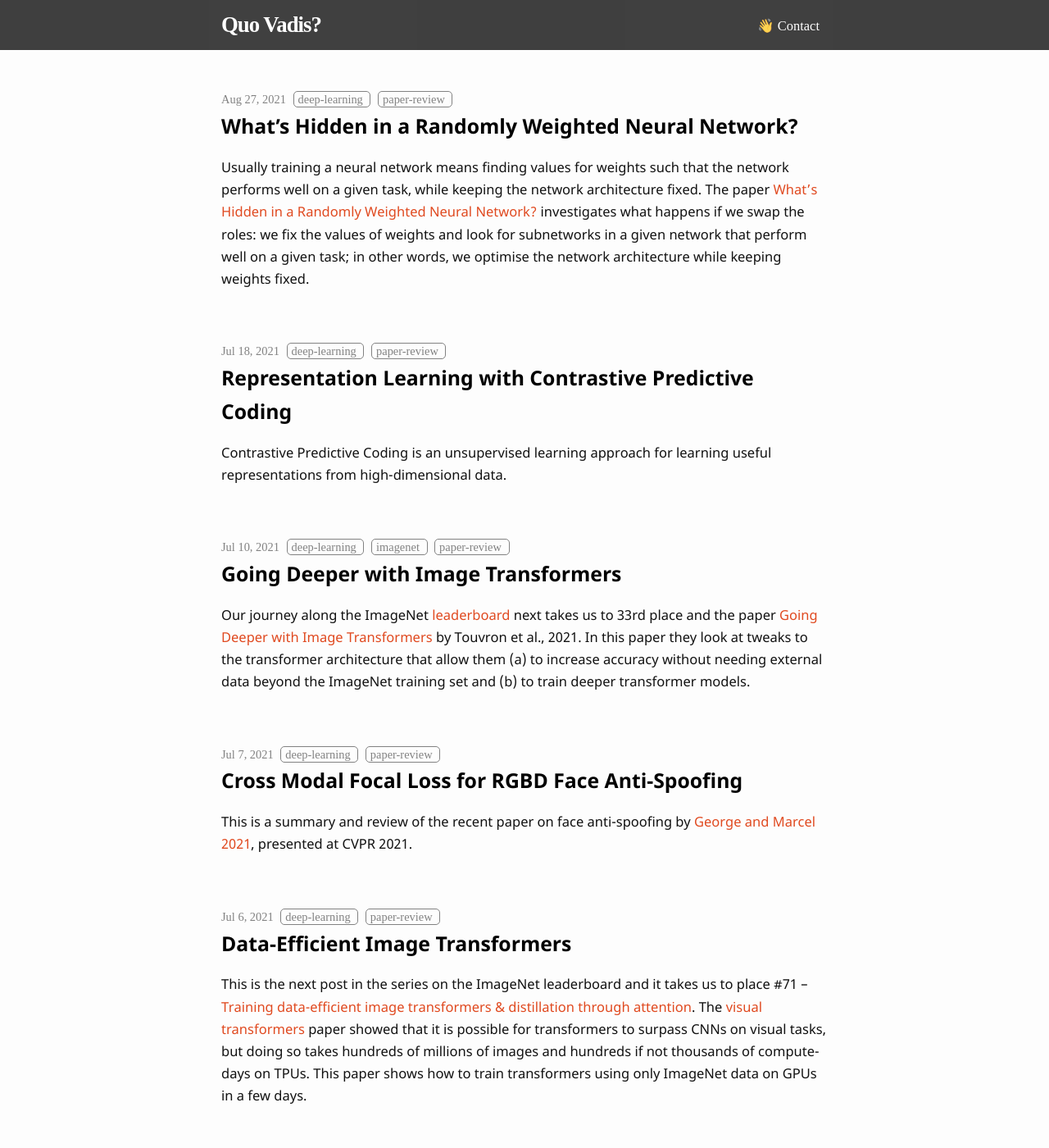
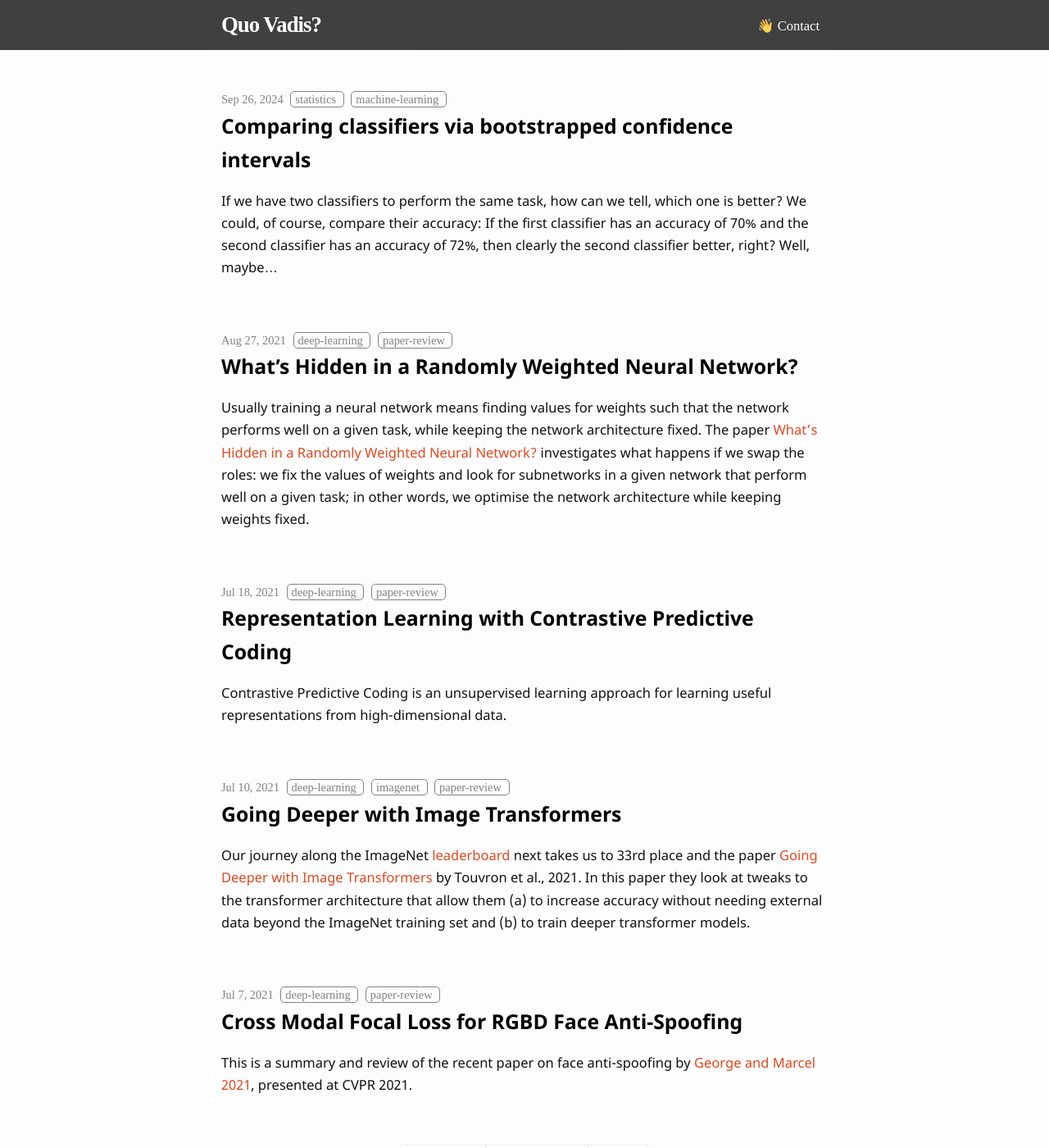
Before and after one commit to martinsbruveris/martinsbruveris.github.io, a Jekyll site: the page built from index.html, in a window 1280 px wide and 1400 px high. Shown: the whole window at 82% size. Built offline with Jekyll 4.4.1, drawn with Linux system fonts in a browser that asks for light colours; some web fonts are replaced; the list of posts is cut into pages by our own code; some of the changed lines change nothing that is shown.

Commit message:
Post on comparing classifiers via CIs

```diff
--- a/_includes/head.html
+++ b/_includes/head.html
@@ -47,10 +47,8 @@
     <!-- For Latex -->
     <!-- for mathjax support -->
     <!-- Mathjax Support -->
-<script type="text/javascript" async
-  src="https://cdn.mathjax.org/mathjax/latest/MathJax.js?config=TeX-MML-AM_CHTML">
-</script>
-    <script src="https://cdnjs.cloudflare.com/ajax/libs/mathjax/2.7.0/MathJax.js?config=TeX-AMS-MML_HTMLorMML" type="text/javascript"></script>
+    <script type="text/javascript" async src="https://cdn.mathjax.org/mathjax/latest/MathJax.js?config=TeX-MML-AM_CHTML">
+    </script>
 
 
     <!-- For Facebook share button -->
--- /dev/null
+++ b/_posts/2024-09-26-comparing-classifiers.md
@@ -0,0 +1,268 @@
+---
+layout: post
+title: Comparing classifiers via bootstrapped confidence intervals
+date: 2024-09-26 21:00:00
+author: Martins Bruveris
+tags: statistics machine-learning
+---
+
+If we have two classifiers to perform the same task, how can we tell, which one is
+better? We could, of course, compare their accuracy: If the first classifier has an
+accuracy of 70% and the second classifier has an accuracy of 72%, then clearly the
+second classifier better, right? Well, maybe...
+
+<!--more-->
+
+The use of accuracy in this article is a conscious simplification. In many applications,
+we care about other metrics in addition to, or instead of accuracy, such as: type I and
+type II errors, differences in error rates between subsets of data, non-regression on
+certain samples, etc. The principles for comparing classifiers via joint vs. independent
+sampling, discussed here in the context of accuracy, remain applicable to most other
+metrics.
+
+### Confidence intervals
+
+We have measured accuracies of 70% and 72% on a held out test set. But what we are
+really interested in, is the accuracy of the classifier when it is deployed in its
+intended application. The test set accuracy is only a point measurement of the
+underlying *true* accuracy. And since every point measurement comes with uncertainty we
+should attempt to quantify the uncertainty. One possibility to quantify uncertainty is
+via *confidence intervals (CIs)*.
+
+For accuracy, we have two ways of computing confidence intervals. We can treat the
+evaluation of the classifier of the test set as a bernoulli random variable $$X$$, where
+for a sample $$x_i=1$$, if the classifier correctly classifies $$x_i$$, and $$x_i=0$$
+otherwise. Then the accuracy of the classifier corresponds to the success probability
+$$P(X=1)$$ and there are well-established methods to calculate confidence intervals for
+the success probability of a [bernoulli random
+variable](https://en.wikipedia.org/wiki/Binomial_proportion_confidence_interval).
+
+### Bootstrapping
+
+A more general method to compute CIs that is applicable to any measurement is
+bootstrapping. Let us assume that we have a dataset $$\mathbf{x} = (x_1, \ldots, x_n)$$
+and a metric $$m(\mathbf{x})$$ for which we want to compute confidence intervals. We do
+the following:
+
+- From our dataset $$\mathbf{x} = (x_1, \ldots, x_n)$$, we sample with replacement a new
+  dataset $$\mathbf{x'} = (x'_1, \ldots, x'_n)$$ of the same size and we compute the
+  metric $$m(\mathbf{x}')$$ on the sampled dataset;
+- We repeat the process $$N$$ times (usually $$N=1,\!000$$) and obtain 1,000 measurements
+  of the metric $$(m_1, \ldots, m_N)$$;
+- The 95%-CI for $$m(\mathbf{x})$$ is given by the 2.5%- and 97.5%-quantiles of the set of
+  bootstrapped measurements $$\mathbf{x'} = (x'_1, \ldots, x'_n)$$.
+
+The beauty of this procedure is that while we will apply it to the accuracy or the
+difference of two accuracies, it can be applied without change to any metric $$m$$
+computed from a dataset. No assumptions on the distribution of the dataset or $$m$$ are
+necessary.[^1]
+
+### Confidence interval width
+
+Before we look at comparing classifiers, we should take a look at the factors influecing
+the width of confidence intervals. There are two main factors:
+
+- Acuracy of the classifier and
+- Size of the dataset.
+
+To better understand the impact of each, it is helpful to convert accuracy to its
+complement, error rate, $$\mathrm{Err} = 1 - \mathrm{Acc}$$ and to think of dataset size
+in terms of the *support* of the error rate, i.e., how many incorrectly classified
+samples we have in the dataset,
+
+$$
+\mathrm{Support} = n \cdot \mathrm{Err}\,.
+$$
+
+For example
+- With a dataset of size 1,000, a 90% accurate classifier would have support 100.
+- Similarly, with a dataset of size 10,000, a 99% accurate classifier would also have
+  support 100.
+
+The diagram shows the size of confidence intervals for classifiers with varying error
+rates on datasets with varying support.
+
+![Width of confidence intervals]({{
+'/assets/images/2024/09/ci_width.png' | relative_url }})
+{: style="width:50%;" class="center"}
+Width of confidence intervals for different classifier accuracies and dataset supports.
+{:.image-caption}
+
+However, if we plot the same graph with a logarithmic $$y$$-axis, structure becomes
+apparent.
+
+![Width of confidence intervals in log scale]({{
+'/assets/images/2024/09/ci_width_log.png' | relative_url }})
+{: style="width:50%;" class="center"}
+Width of confidence intervals for different classifier accuracies and dataset supports
+at log scale.
+{:.image-caption}
+
+The *relative size* of confidence intervals, depends only on the size of the support and
+not on the accuracy of the classifier; i.e., for a CI $$(\theta_-, \theta_+)$$ around a
+measurement $$\widehat \theta$$, its relative size is $$(\theta_+ - \theta_-) / \widehat
+\theta$$. We see in the plot above that the relative size of the CIs does not depend on
+the absolute accuracy of the classifier and is only a function of the dataset support.[^2]
+
+### Comparing classifiers
+
+Let's come back to the problem of comparing classifiers. We want to account for
+measurement uncertainty and distinguish, whether we are confident that the second
+classifier is better than the first one, or whether us measuring 72% accuracy compared
+to 70% accuracy on the test set was likely down to chance.
+
+We will do this by looking at confidence intervals for the difference in accuracy, i.e.,
+for a dataset $$\mathbf{x}=(x_1, ..., x_n)$$, we consider the function $$\Delta
+\mathrm{Acc}(\mathbf{x}) = \mathrm{Acc}_2(\mathbf{x}) - \mathrm{Acc}_1(\mathbf{x})$$ and
+we bootstrap confidence intervals for $$\Delta \mathrm{Acc}$$.
+
+If the confidence interval does not intersect 0, then we can be 95%-confident that the
+second classifier is indeed better than the first one.
+
+### Independent sampling
+
+How do we arrive at a confidence interval for $$\Delta \mathrm{Acc}$$. We know how to
+compute confidence intervals for $$\mathrm{Acc}_1$$ and $$\mathrm{Acc}_2$$ via bootstrapping,
+so we could follow a similar process.
+
+![Independent boostrapping]({{
+'/assets/images/2024/09/independent_bootstrap.jpeg' | relative_url }})
+{: style="width:60%;" class="center"}
+Bootstrapping for $$\Delta \mathrm{Acc}$$ via independent sampling.
+{:.image-caption}
+
+In this procedure we compute independent bootstrap samples
+$$(\mathrm{Acc}_1(\mathbf{x}'_1), ..., \mathrm{Acc}_1(\mathbf{x}'_N))$$ and
+$$(\mathrm{Acc}_1(\mathbf{x}''_2, ..., \mathrm{Acc}_1(\mathbf{x}''_N))$$ for each
+accuracy before taking their difference. In general, however, this will lead to too wide
+confidence intervals, because it ignores any possible correlation between the two
+classifiers and their predictions.
+
+### Correlation between classifiers
+
+Why should we expect the predictions of two classifiers to be correlated? If the two
+classifiers are based on different model architectures, and if they have been trained on
+different datasets, then it is indeed possible that their results will be uncorrelated.
+But usually, work on an ML model is iterative: We start with a model and make some
+tweaks to training hyperparameters, or add some more data to the training set, or modify
+the data sampling stragies or add some more data augmentations, while at the same time
+keeping everything else constant. In this case the two classifiers will share a large
+part of the training process and we should expect their results to be highly correlated.
+
+We can take a look at four models trained on the classical Iris dataset. The models are
+all variants of support vector machines and are taken from this scikit-learn
+[tutorial](https://scikit-learn.org/1.5/auto_examples/svm/plot_iris_svc.html). These are
+the decision boundaries for the four models.
+
+![Decision boundaries on the Iris dataset]({{
+'/assets/images/2024/09/iris_decision_boundary.png' | relative_url }})
+{: style="width:70%;" class="center"}
+Decision boundaries of SVM models on the Iris dataset.
+{:.image-caption}
+
+And this is the correlation matrix between the four models as well as their absolute
+accuracy.
+
+![Model correlation on the Iris dataset]({{
+'/assets/images/2024/09/iris_correlation.png' | relative_url }})
+{: style="width:70%;" class="center"}
+Correlation of four SVM model predictions on the Iris dataset.
+{:.image-caption}
+
+We see that the correlation starts at 0.66, but can be as high as 0.98. These models are
+clearly not independent.
+
+### Joint sampling
+
+The alternative to independent sampling, which takes the correlation between classifiers
+into account and is to take a _joint bootstrap sample_ when computing $$\mathrm{Acc}_1$$
+and $$\mathrm{Acc}_2$$, before taking their difference $$\Delta \mathrm{Acc}$$.
+
+![Joint boostrapping]({{
+'/assets/images/2024/09/joint_bootstrap.jpeg' | relative_url }})
+{: style="width:60%;" class="center"}
+Bootstrapping for $$\Delta \mathrm{Acc}$$ via joint sampling.
+{:.image-caption}
+
+We first take a single bootstrap sample $$\mathbf{x}'$$, and with it we compute
+
+$$
+\Delta \mathrm{Acc}(\mathbf{x}') =
+\mathrm{Acc}_2(\mathbf{x}') - \mathrm{Acc}_1(\mathbf{x}')\,.
+$$
+
+Another way of looking at it is that we treat $$\Delta\mathrm{Acc}(\mathrm{x}$$ as a
+single function of the dataset, regardless of the fact that internally it relies on the
+predictions of two classifiers.
+
+What is the effect of this change? Let us consider two classifiers with accuracies 75%
+and 78% and a dataset of size 1,000. Can we be confident that this performance
+difference is significant? Let us plot the confidence interval for
+$$\Delta\mathrm{Acc}$$ as a function of the correlation for both independent and joint
+bootstrap sampling.
+
+![Confidence intervals for the difference in accuracy]({{
+'/assets/images/2024/09/joint_vs_independent_sampling.png' | relative_url }})
+{: style="width:80%;" class="center"}
+Confidence interval for $$\Delta\mathrm{Acc}$$ as a function of the correlation
+between the classifier predictions.
+{:.image-caption}
+
+We see that with joint sampling the confidence intervals become significantly smaller as
+the correlation increases. This makes sense. The more the two classifiers are
+correlated, the less uncertainty there is about their relative performance. We still
+might be uncertain about the *absolute* performance level, but since we are only
+interested in comparing them, this correlation comes to our aid.
+
+In particular, we see that with joint sampling any correlation above 0.5 allows us to
+conclude that the second classifier is indeed better than the first one. A conclusion we
+would not have been able to make with independent bootstrap sampling.
+
+### Minimal detectable change
+
+Another way of looking at the difference between joint and independent sampling is to
+consider the minimal detectable change in classifier accuracy. We fix the dataset size
+at $$n=1,000$$ and consider a baseline classifier with accuracy of 60%, 70%, 80% and 90%
+respectively. We ask the following question: How accuracte does a second classifier have
+to be, for us to determine with 95% significance that it is better than the baseline
+classifier.
+
+![Minimal detectable change by base accuracy]({{
+'/assets/images/2024/09/minimal_detectable_change.png' | relative_url }})
+{: style="width:80%;" class="center"}
+Minimal detectable change in classifier accuracy as
+a function of correlation for joint and independent sampling.
+{:.image-caption}
+
+This graph shows the answer as a function of the correlation between the two
+classifiers. As the correlation increases, with joint sampling, the mimimal detectable
+change decreases to below 1% accuracy difference. At the same time, with independent
+sampling the minimal detectable change does not depend on the correlation.
+
+### Conclusion
+
+If we compare ML models and ignore the correlation between them, we give up a lot of
+discriminative power. The size of the minimal detectable effect increases significantly.
+We might be forced into ignoring correlation, if we evaluate the two models on different
+datasets. But, if we can avoid this situation, e.g., by restricting our evaluation on a
+common subset, we might gain more discriminative power than we lose by reducing the
+dataset size.
+
+Bootstrapping, while a powerful tool, needs to be tweaked to each individual
+application. A one-size-fits-all is rarely optimal or even appropriate. But, if used
+correctly, it allows us to do a lot.
+
+### Code
+
+The analysis was done in this
+[notebook](https://github.com/martinsbruveris/score-analysis/blob/master/notebooks/2024-09-26-comparing-classifiers.ipynb)
+using the [score-analysis](https://github.com/martinsbruveris/score-analysis) package.
+
+[^1]: This is of course a simplification. No assumptions are necessary in order to
+    perform the mechanical computations. Whether or not the resulting intervals have
+    accurate coverage properties is a different question, one that can rarely be
+    answered in practical ML applications. But, practically, the bootstrapping CIs gives
+    reasonable answer for a wide range of problems.
+
+[^2]: This is not a mathematically rigorous statement, but rather approximately valid
+    for a reasonably wide range of parameters.
```
Also changed, not shown: assets/images/2024/09/ci_width.png (added), assets/images/2024/09/ci_width_log.png (added), assets/images/2024/09/independent_bootstrap.jpeg (added), assets/images/2024/09/iris_correlation.png (added), assets/images/2024/09/iris_decision_boundary.png (added), assets/images/2024/09/joint_bootstrap.jpeg (added), assets/images/2024/09/joint_vs_independent_sampling.png (added), assets/images/2024/09/minimal_detectable_change.png (added).
